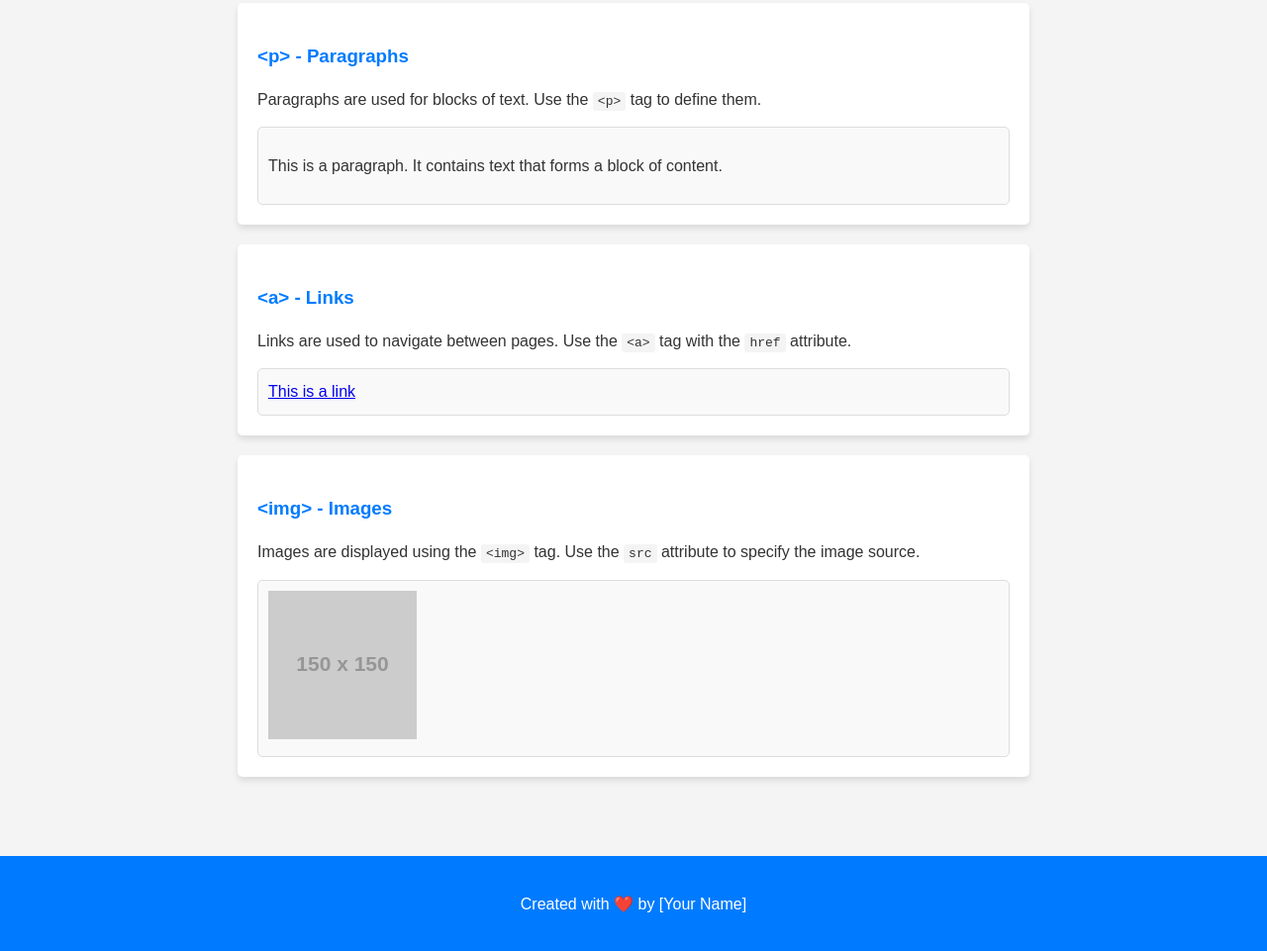
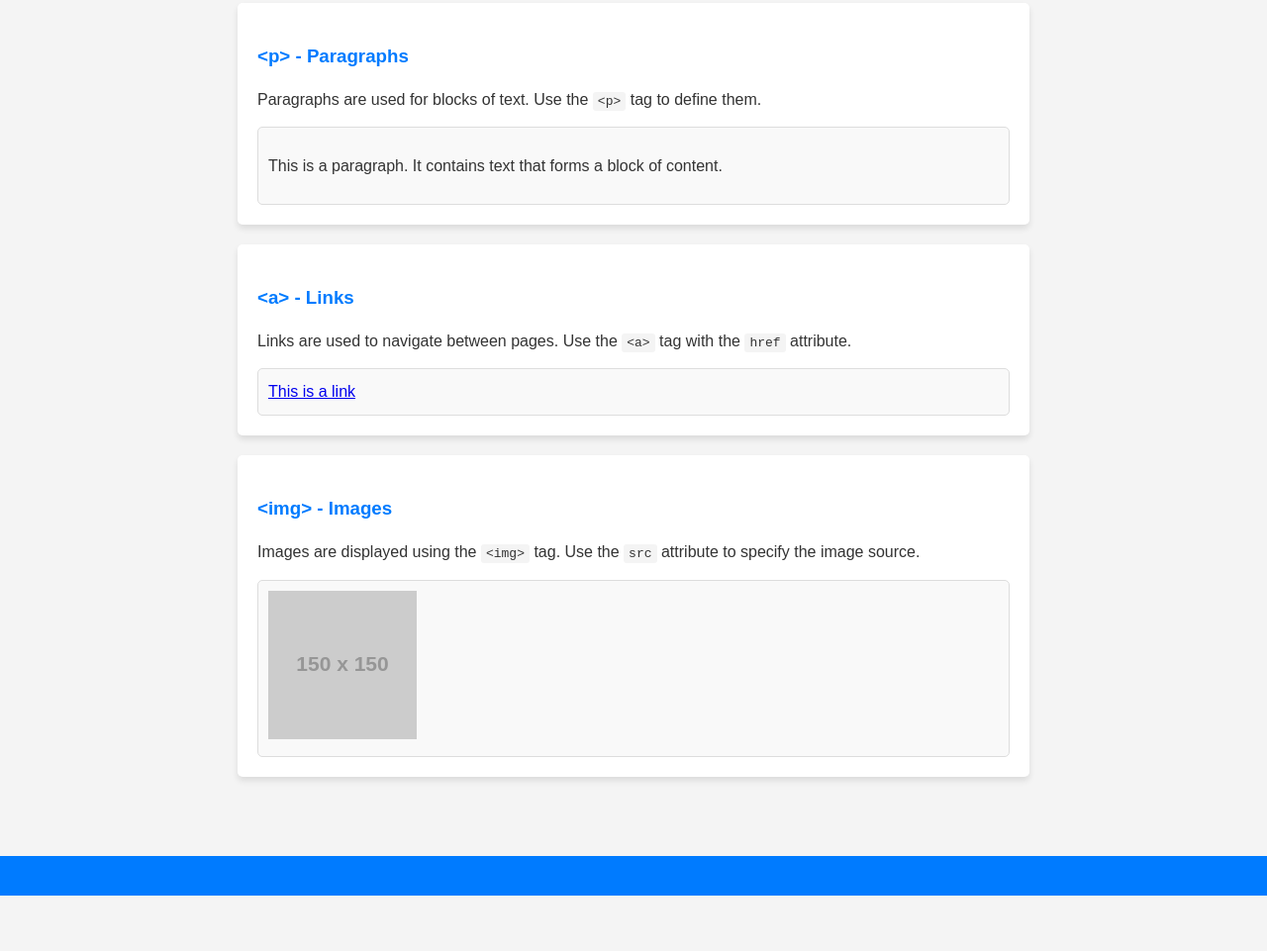
Before and after one commit to maheshgouda11/maheshgouda11.github.io, a plain HTML site: page index.html in a window 1280 px wide. Shown: the part 791-1752 px from the top of the page at 99% size. After the commit the page ends 1696 px from the top, so only its background shows below. Drawn offline with Linux system fonts and the light colour scheme; placeholder pictures from the web are drawn by us.

Commit message:
Update index.html

```diff
--- a/index.html
+++ b/index.html
@@ -61,7 +61,7 @@
 
   <!-- Footer -->
   <footer>
-    <p>Created with ❤️ by [Your Name]</p>
+
   </footer>
 </body>
 </html>
```
